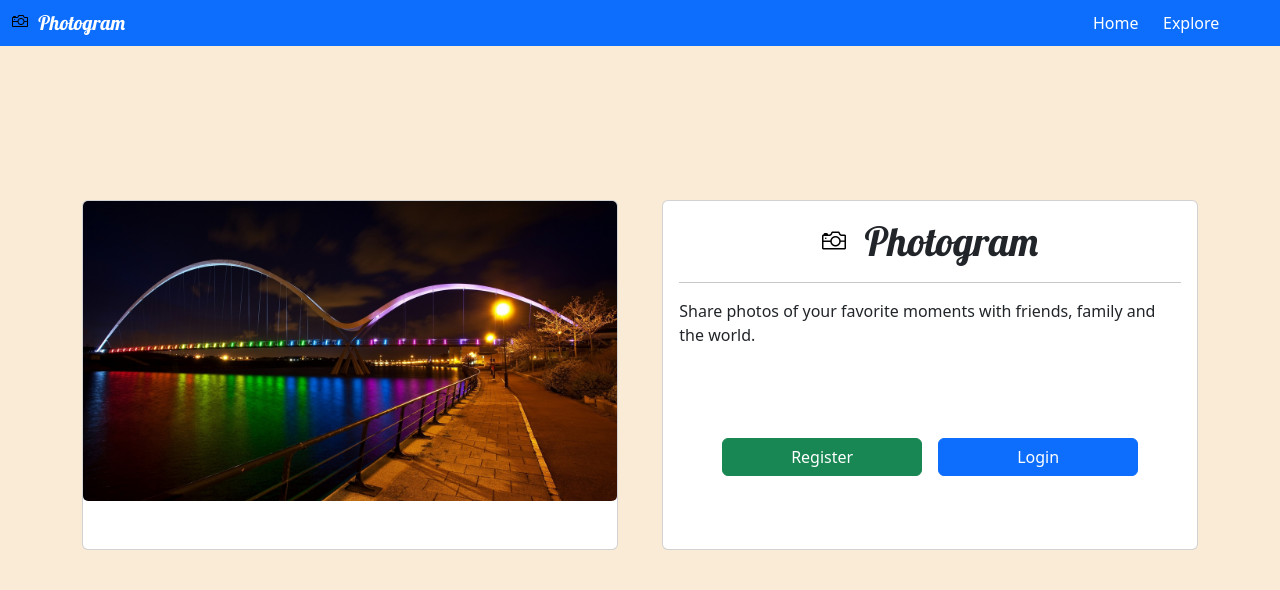
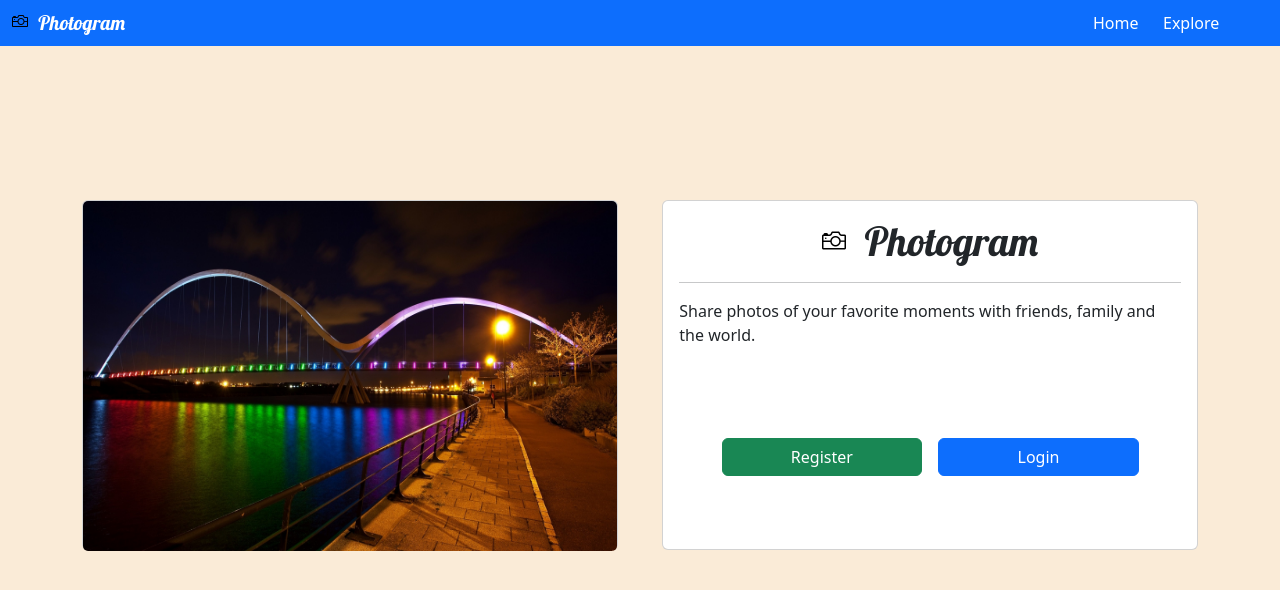
Before and after one commit to IkobiLynch/info3180-project2, a Vue app: page / in a window 1280 px wide. Shown: the top 590 px of the page. Built offline with nearby package versions, Linux system fonts and the light colour scheme.

Commit message:
updated home view

```diff
--- a/src/components/TheHome.vue
+++ b/src/components/TheHome.vue
@@ -59,7 +59,7 @@
 
   .btn {
     justify-content: center;
-    width: 200px;
+    width: 40%;
   }
 
   #camera {
@@ -69,6 +69,7 @@
 
   #home-card-photo {
     width: 100% !important;
+    height:350px !important;
     border-radius: 5px !important;
   }
 
```
Also changed, not shown: src/assets/images/home-card-image3.jpg (added).
